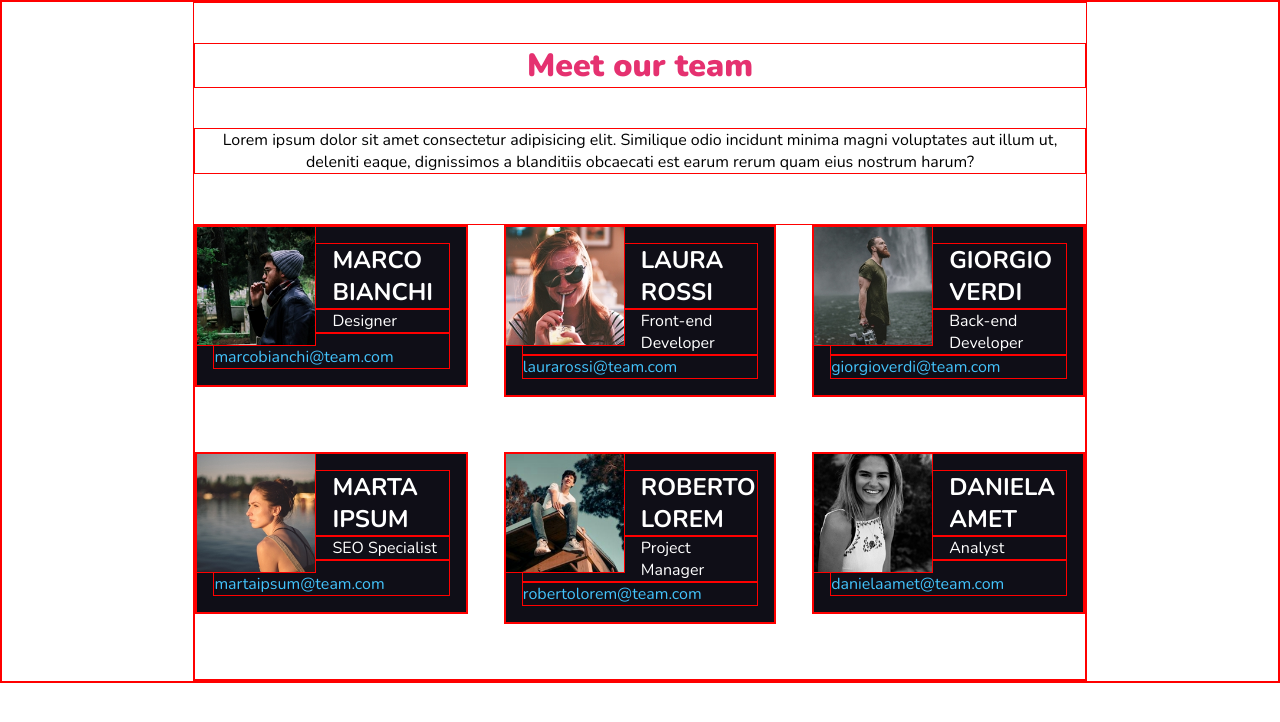
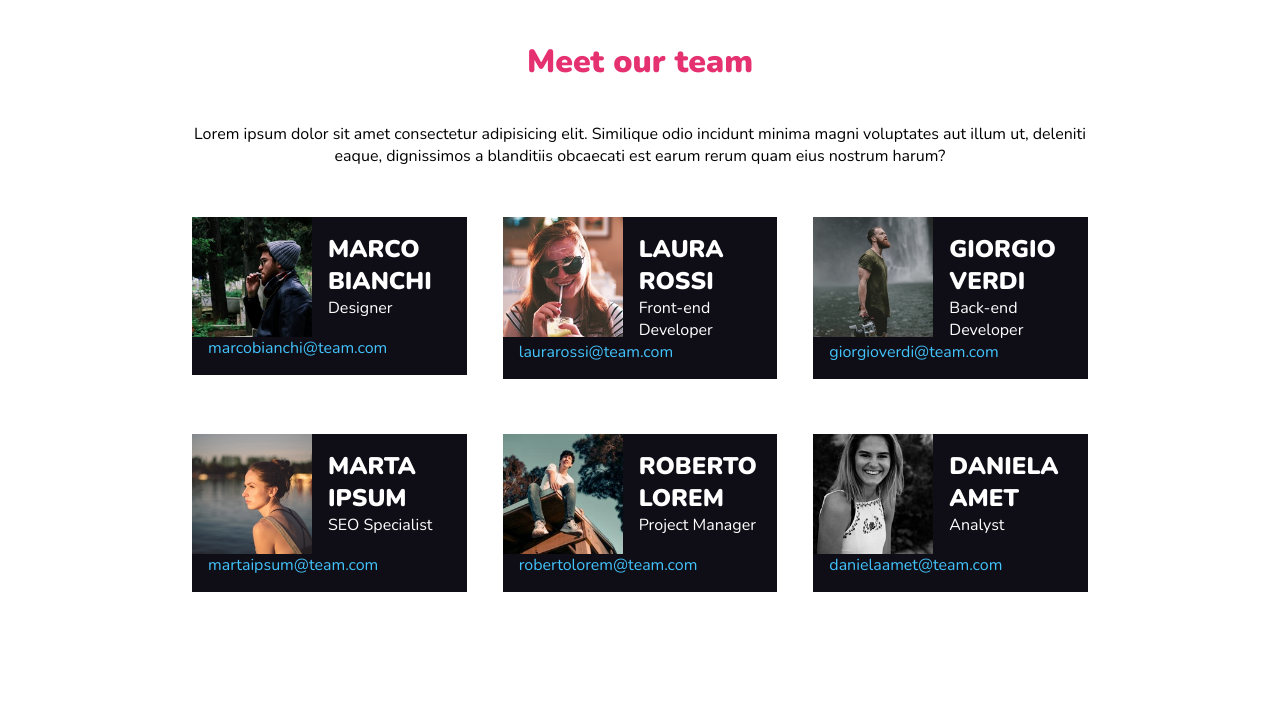
Before and after one commit to FedeViga/html-css-float-cards, a plain HTML site: page index.html in a window 1280 px wide. Drawn offline with nearby package versions, Linux system fonts and the light colour scheme.

Commit message:
correzioni bordi e font

```diff
--- a/css/style.css
+++ b/css/style.css
@@ -21,7 +21,7 @@ body {
 
 h1 {
     color: #E53170;
-    font-weight: 900;
+    font-weight: 1000;
     margin-bottom: 40px;
 }
 
@@ -60,7 +60,7 @@ img {
 }
 
 h2 {
-    font-weight: 700;
+    font-weight: 900;
 }
 
 .email {
@@ -69,12 +69,6 @@ h2 {
 
 /* fine struttura cards */
 
-/* test */
-
-*{
-    border: 1px solid red;
-}
-
 .column:nth-of-type(2), .column:nth-of-type(5) {
     margin-left: 36px;
     margin-right: 36px;
--- a/index.html
+++ b/index.html
@@ -11,7 +11,7 @@
      <!-- Google font -->
      <link rel="preconnect" href="https://fonts.googleapis.com">
      <link rel="preconnect" href="https://fonts.gstatic.com" crossorigin>
-     <link href="https://fonts.googleapis.com/css2?family=Nunito:wght@400;700;900&display=swap" rel="stylesheet">
+     <link href="https://fonts.googleapis.com/css2?family=Nunito:wght@400;900;1000&display=swap" rel="stylesheet">
 
 </head>
 
```
